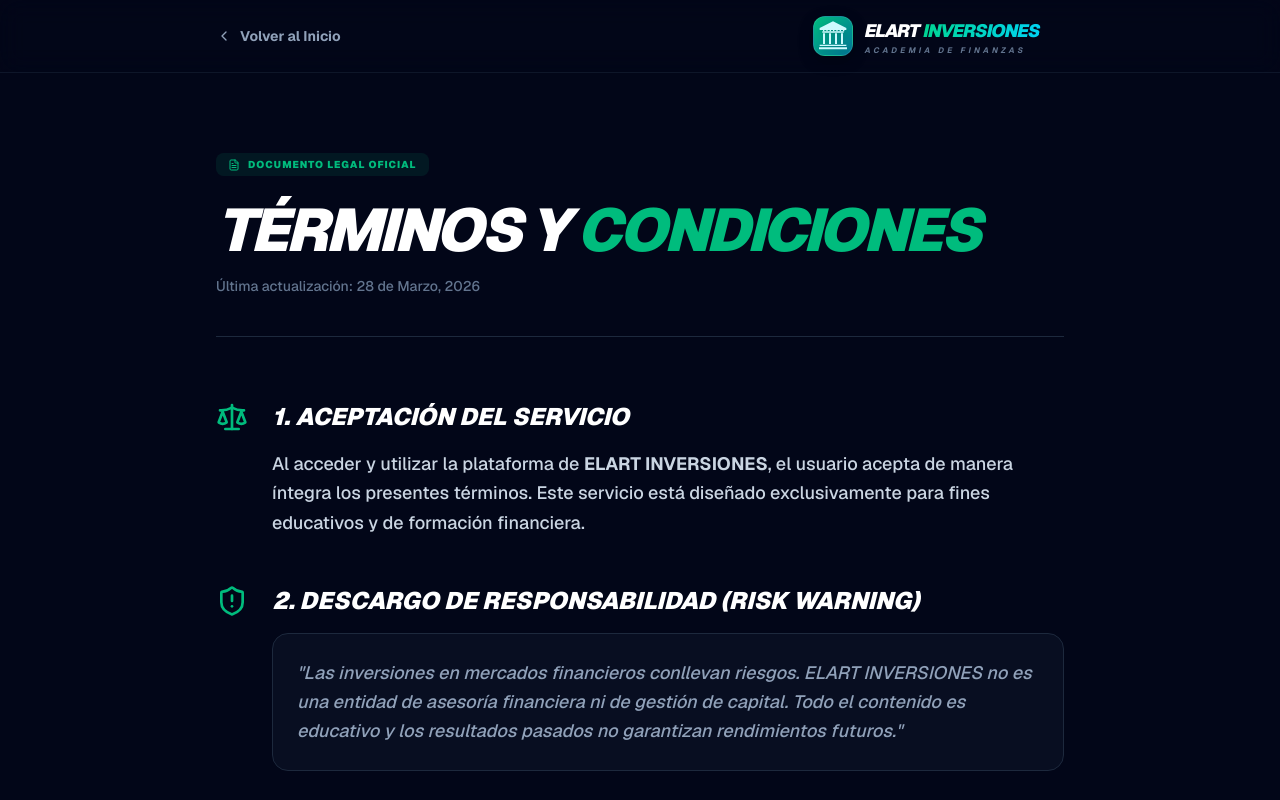
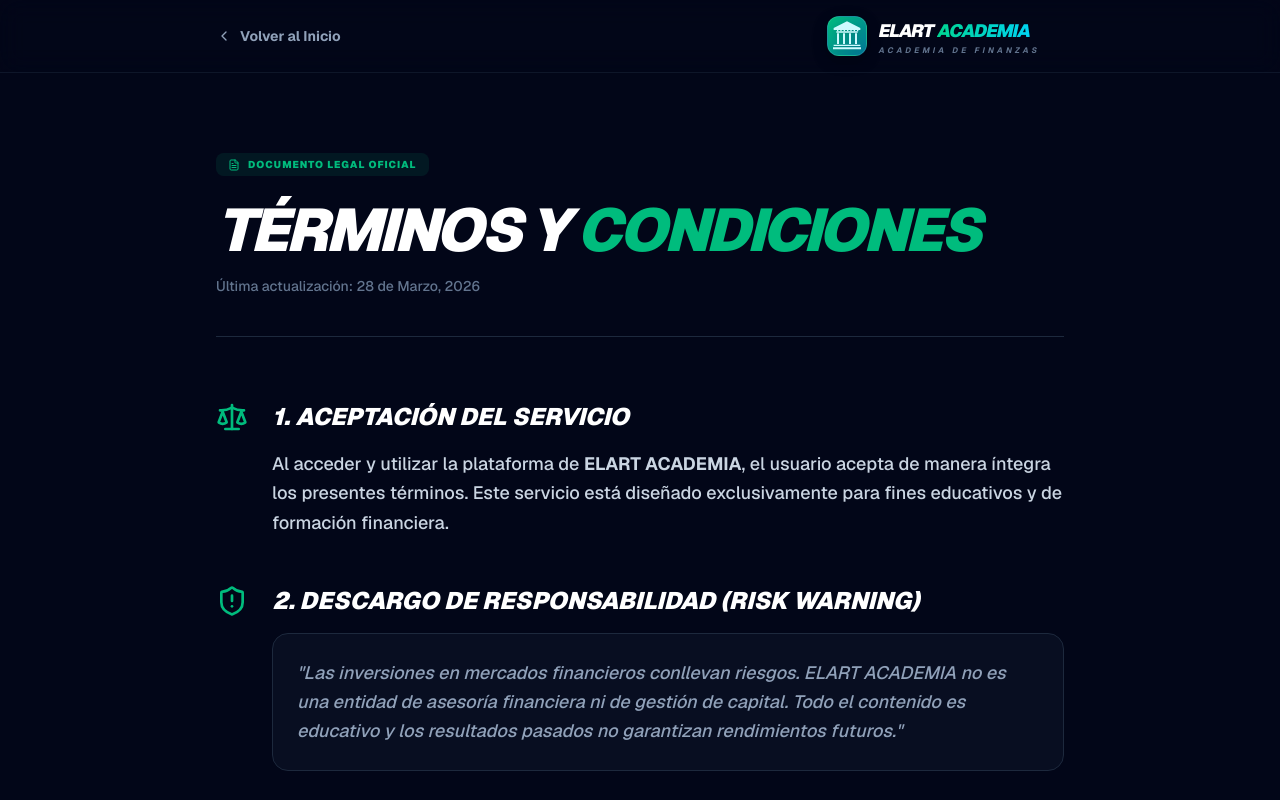
Before and after one commit to robles640/academia-inversiones, a Next.js app: page /terminos in a window 1280 px wide. Shown: the top 800 px of the page. Built offline with nearby package versions, Linux system fonts and the light colour scheme.

Commit message:
Actualizacion dashboard elart academia

```diff
--- a/app/dashboard/page.tsx
+++ b/app/dashboard/page.tsx
@@ -281,7 +281,7 @@
       {/* NAVBAR */}
       <nav className="w-full bg-slate-900 border-b border-slate-800 px-6 py-3 flex justify-between items-center sticky top-0 z-50 shadow-lg">
 
-        {/* Logo ElartInversiones */}
+        {/* Logo ElartAcademia */}
         <Link href="/" className="flex items-center group cursor-pointer transition-all duration-300 hover:opacity-95 active:scale-95 shrink-0 overflow-visible">
           <div className="flex items-center justify-center w-12 h-12 rounded-2xl bg-gradient-to-br from-emerald-500 to-cyan-700 shadow-[0_5px_25px_rgba(0,0,0,0.5)] group-hover:shadow-emerald-500/50 transition-all duration-500 mr-3 border-2 border-white/10 relative overflow-hidden shrink-0">
             <div className="absolute inset-0 bg-gradient-to-r from-transparent via-cyan-100/10 to-transparent -translate-x-full group-hover:translate-x-full transition-transform duration-1000 ease-in-out"></div>
@@ -295,7 +295,7 @@
           <div className="flex flex-col leading-tight overflow-visible pr-8">
             <div className="flex items-end gap-1.5 transform -skew-x-12 origin-left overflow-visible">
               <span className="text-2xl font-black tracking-tighter text-white uppercase whitespace-nowrap">Elart</span>
-              <span className="text-2xl font-black tracking-tighter uppercase text-transparent bg-clip-text bg-gradient-to-r from-emerald-400 to-cyan-400 group-hover:from-emerald-300 group-hover:to-cyan-300 transition-colors duration-300 whitespace-nowrap">Inversiones</span>
+              <span className="text-2xl font-black tracking-tighter uppercase text-transparent bg-clip-text bg-gradient-to-r from-emerald-400 to-cyan-400 group-hover:from-emerald-300 group-hover:to-cyan-300 transition-colors duration-300 whitespace-nowrap">Academia</span>
             </div>
             <span className="text-[10px] uppercase tracking-[0.4em] font-bold text-slate-500 group-hover:text-emerald-400 transition-colors duration-300 whitespace-nowrap transform -skew-x-12 origin-left">Academia de Finanzas</span>
           </div>
@@ -347,7 +347,7 @@
 
             {/* 🟢 TARJETA DE SOPORTE WHATSAPP (Versión Slim) */}
             <a
-              href="https://wa.me/59164077551?text=Hola,%20Necesito%20Soporte."
+              href="https://wa.me/59174173222?text=Hola,%20Necesito%20Soporte."
               target="_blank"
               rel="noopener noreferrer"
               className="flex items-center justify-between w-full bg-[#25D366]/10 hover:bg-[#25D366]/20 border border-[#25D366]/30 rounded-lg py-2 px-3 transition-all duration-300 group cursor-pointer shadow-sm hover:shadow-[0_5px_15px_-5px_rgba(37,211,102,0.3)]"
@@ -365,7 +365,7 @@
                     Soporte
                   </span>
                   <span className="text-xs font-mono font-medium text-slate-300 group-hover:text-white transition-colors">
-                    +591 64077551
+                    +591 74173222
                   </span>
                 </div>
               </div>
--- a/app/login/page.tsx
+++ b/app/login/page.tsx
@@ -51,7 +51,7 @@
       {/* 3. Contenedor Principal del Login */}
       <div className="w-full max-w-md bg-slate-900/80 backdrop-blur-xl p-10 rounded-[2rem] border border-white/10 shadow-[0_20px_60px_-15px_rgba(0,0,0,0.5)] relative z-10">
 
-        {/* 4. Cabecera con Logo Oficial Elart Inversiones */}
+        {/* 4. Cabecera con Logo Oficial Elart Academia */}
         <div className="flex flex-col items-center text-center mb-10">
           <div className="flex items-center justify-center w-14 h-14 rounded-2xl bg-gradient-to-br from-emerald-500 to-cyan-700 shadow-[0_5px_20px_rgba(16,185,129,0.3)] mb-6 border-2 border-white/10 shrink-0">
             <svg className="w-8 h-8 text-cyan-100 drop-shadow-md" fill="currentColor" viewBox="0 0 24 24">
@@ -65,7 +65,7 @@
           <div className="flex flex-col leading-tight overflow-visible">
             <div className="flex items-end justify-center gap-1 transform -skew-x-12 origin-center overflow-visible">
               <span className="text-2xl font-black tracking-tighter text-white uppercase whitespace-nowrap">Elart</span>
-              <span className="text-2xl font-black tracking-tighter uppercase text-transparent bg-clip-text bg-gradient-to-r from-emerald-400 to-cyan-400 whitespace-nowrap">Inversiones</span>
+              <span className="text-2xl font-black tracking-tighter uppercase text-transparent bg-clip-text bg-gradient-to-r from-emerald-400 to-cyan-400 whitespace-nowrap">Academia</span>
             </div>
             <span className="text-[10px] uppercase tracking-[0.4em] font-bold text-slate-500 transform -skew-x-12 origin-center mt-1">Portal Matriculados</span>
           </div>
@@ -142,7 +142,7 @@
         {/* Enlace para soporte 100% funcional vía WhatsApp */}
         <div className="mt-8 text-center">
             <a
-              href="https://wa.me/59164077551?text=Hola,%20tengo%20problemas%20para%20acceder%20a%20mi%20portal%20de%20alumno%20en%20Elart%20Inversiones."
+              href="https://wa.me/59164077551?text=Hola,%20tengo%20problemas%20para%20acceder%20a%20mi%20portal%20de%20alumno%20en%20Elart%20Academia."
               target="_blank"
               rel="noopener noreferrer"
               className="inline-flex items-center justify-center gap-2 text-slate-500 text-xs font-bold hover:text-emerald-400 transition-colors uppercase tracking-widest group"
--- a/app/page.tsx
+++ b/app/page.tsx
@@ -43,7 +43,7 @@
   },
   {
     question: "¿Recibiré actualizaciones sobre nuevas estrategias?",
-    answer: "El mundo financiero evoluciona. Como alumno de ELART INVERSIONES, tendrás acceso a las actualizaciones del programa para que tu operativa nunca quede obsoleta frente a los cambios de la economía global."
+    answer: "El mundo financiero evoluciona. Como alumno de ELART ACADEMIA, tendrás acceso a las actualizaciones del programa para que tu operativa nunca quede obsoleta frente a los cambios de la economía global."
   }
 ];
 
@@ -61,7 +61,7 @@
       <nav className="fixed top-0 w-full z-50 backdrop-blur-md bg-slate-950/70 border-b border-slate-800/50">
         <div className="flex items-center justify-between p-4 max-w-7xl mx-auto">
 
-          {/* LOGO INSTITUCIONAL ELARTINVERSIONES */}
+          {/* LOGO INSTITUCIONAL ELARTACADEMIA */}
           <Link href="/" className="flex items-center group cursor-pointer transition-all duration-300 shrink-0 overflow-visible">
             <div className="flex items-center justify-center w-11 h-11 rounded-2xl bg-gradient-to-br from-emerald-500 to-cyan-700 shadow-[0_5px_20px_rgba(16,185,129,0.3)] group-hover:shadow-emerald-500/50 transition-all duration-500 mr-3 border-2 border-white/10 relative overflow-hidden shrink-0">
               <div className="absolute inset-0 bg-gradient-to-r from-transparent via-white/20 to-transparent -translate-x-full group-hover:translate-x-full transition-transform duration-1000"></div>
@@ -75,7 +75,7 @@
             <div className="flex flex-col leading-tight overflow-visible pr-6">
               <div className="flex items-end gap-1 transform -skew-x-12 origin-left overflow-visible">
                 <span className="text-xl font-black tracking-tighter text-white uppercase whitespace-nowrap">Elart</span>
-                <span className="text-xl font-black tracking-tighter uppercase text-transparent bg-clip-text bg-gradient-to-r from-emerald-400 to-cyan-400 group-hover:from-emerald-300 group-hover:to-cyan-300 transition-colors whitespace-nowrap">Inversiones</span>
+                <span className="text-xl font-black tracking-tighter uppercase text-transparent bg-clip-text bg-gradient-to-r from-emerald-400 to-cyan-400 group-hover:from-emerald-300 group-hover:to-cyan-300 transition-colors whitespace-nowrap">Academia</span>
               </div>
               <span className="text-[9px] uppercase tracking-[0.4em] font-bold text-slate-500 group-hover:text-emerald-400 transition-colors transform -skew-x-12 origin-left">Academia de Finanzas</span>
             </div>
@@ -99,7 +99,7 @@
             <span className="relative flex items-center gap-2">
               <Lock className="w-3.5 h-3.5 text-emerald-400 group-hover:scale-110 group-hover:text-cyan-400 transition-all" />
 
-              {/* 🟢 NUEVO TEXTO GRADIENTE TIPO "INVERSIONES" */}
+              {/* 🟢 NUEVO TEXTO GRADIENTE TIPO "ACADEMIA" */}
               <span className="text-transparent bg-clip-text bg-gradient-to-r from-emerald-400 to-cyan-400 drop-shadow-[0_2px_8px_rgba(16,185,129,0.3)] whitespace-nowrap">
                 Iniciar Sesión
               </span>
@@ -302,7 +302,7 @@
               </div>
               <div className="flex flex-col leading-none overflow-visible">
                 <span className="text-xl font-black italic text-white uppercase tracking-tighter transform -skew-x-12 origin-left whitespace-nowrap">
-                  ELART <span className="text-emerald-500">INVERSIONES</span>
+                  ELART <span className="text-emerald-500">ACADEMIA</span>
                 </span>
               </div>
             </div>
@@ -361,7 +361,7 @@
         {/* Copyright y Links Legales con Funcionalidad */}
         <div className="pt-8 border-t border-slate-800 flex flex-col md:flex-row justify-between items-center gap-6">
           <p className="text-xs text-slate-500 order-last md:order-first italic">
-            © 2026 ELART INVERSIONES. Todos los derechos reservados.
+            © 2026 ELART ACADEMIA. Todos los derechos reservados.
           </p>
           <div className="flex gap-8 text-xs font-bold uppercase tracking-widest">
             <Link href="/terminos" className="text-slate-600 hover:text-emerald-400 transition-colors">Términos y Condiciones</Link>
--- a/app/privacidad/page.tsx
+++ b/app/privacidad/page.tsx
@@ -18,7 +18,7 @@
             Volver al Inicio
           </Link>
 
-          {/* LOGO ELART INVERSIONES - VERSIÓN OFICIAL */}
+          {/* LOGO ELART ACADEMIA - VERSIÓN OFICIAL */}
           <Link href="/" className="flex items-center group cursor-pointer transition-all duration-300 shrink-0 overflow-visible">
             {/* Isotipo: El Templo del Capital */}
             <div className="flex items-center justify-center w-10 h-10 rounded-xl bg-gradient-to-br from-emerald-500 to-cyan-700 shadow-[0_5px_15px_rgba(0,0,0,0.3)] group-hover:shadow-emerald-500/50 transition-all duration-500 mr-3 border border-white/10 relative overflow-hidden shrink-0">
@@ -38,7 +38,7 @@
                   Elart
                 </span>
                 <span className="text-lg font-black tracking-tighter uppercase text-transparent bg-clip-text bg-gradient-to-r from-emerald-400 to-cyan-400 group-hover:from-emerald-300 group-hover:to-cyan-300 transition-colors whitespace-nowrap">
-                  Inversiones
+                  Academia
                 </span>
               </div>
               <span className="text-[8px] uppercase tracking-[0.4em] font-bold text-slate-500 transform -skew-x-12 origin-left whitespace-nowrap">
@@ -60,7 +60,7 @@
           <h1 className="text-4xl md:text-6xl font-black text-white italic uppercase tracking-tighter mb-4">
             Política de <span className="text-cyan-500">Privacidad</span>
           </h1>
-          <p className="text-slate-500 text-sm font-medium">Vigente para la Academia Elart Inversiones • 2026</p>
+          <p className="text-slate-500 text-sm font-medium">Vigente para la Academia Elart Academia • 2026</p>
         </header>
 
         <section className="space-y-12 text-lg leading-relaxed font-medium">
@@ -70,7 +70,7 @@
             <div>
               <h2 className="text-2xl font-black text-white uppercase italic mb-4">1. Recolección de Información</h2>
               <p>
-                En <strong>ELART INVERSIONES</strong>, solo recolectamos los datos estrictamente necesarios para tu formación: nombre, correo electrónico y registros de progreso en el curso. No solicitamos ni almacenamos datos de tus cuentas bancarias o brokers externos.
+                En <strong>ELART ACADEMIA</strong>, solo recolectamos los datos estrictamente necesarios para tu formación: nombre, correo electrónico y registros de progreso en el curso. No solicitamos ni almacenamos datos de tus cuentas bancarias o brokers externos.
               </p>
             </div>
           </div>
--- a/app/terminos/page.tsx
+++ b/app/terminos/page.tsx
@@ -18,7 +18,7 @@
             Volver al Inicio
           </Link>
 
-          {/* LOGO ELART INVERSIONES - VERSIÓN OFICIAL */}
+          {/* LOGO ELART ACADEMIA - VERSIÓN OFICIAL */}
           <Link href="/" className="flex items-center group cursor-pointer transition-all duration-300 shrink-0 overflow-visible">
             {/* Isotipo: El Templo del Capital */}
             <div className="flex items-center justify-center w-10 h-10 rounded-xl bg-gradient-to-br from-emerald-500 to-cyan-700 shadow-[0_5px_15px_rgba(0,0,0,0.3)] group-hover:shadow-emerald-500/50 transition-all duration-500 mr-3 border border-white/10 relative overflow-hidden shrink-0">
@@ -38,7 +38,7 @@
                   Elart
                 </span>
                 <span className="text-lg font-black tracking-tighter uppercase text-transparent bg-clip-text bg-gradient-to-r from-emerald-400 to-cyan-400 group-hover:from-emerald-300 group-hover:to-cyan-300 transition-colors whitespace-nowrap">
-                  Inversiones
+                  Academia
                 </span>
               </div>
               <span className="text-[8px] uppercase tracking-[0.4em] font-bold text-slate-500 transform -skew-x-12 origin-left whitespace-nowrap">
@@ -70,7 +70,7 @@
             <div>
               <h2 className="text-2xl font-black text-white uppercase italic mb-4">1. Aceptación del Servicio</h2>
               <p>
-                Al acceder y utilizar la plataforma de <strong>ELART INVERSIONES</strong>, el usuario acepta de manera íntegra los presentes términos. Este servicio está diseñado exclusivamente para fines educativos y de formación financiera.
+                Al acceder y utilizar la plataforma de <strong>ELART ACADEMIA</strong>, el usuario acepta de manera íntegra los presentes términos. Este servicio está diseñado exclusivamente para fines educativos y de formación financiera.
               </p>
             </div>
           </div>
@@ -80,7 +80,7 @@
             <div>
               <h2 className="text-2xl font-black text-white uppercase italic mb-4">2. Descargo de Responsabilidad (Risk Warning)</h2>
               <p className="bg-slate-900/50 p-6 rounded-2xl border border-slate-800 italic text-slate-400">
-                "Las inversiones en mercados financieros conllevan riesgos. ELART INVERSIONES no es una entidad de asesoría financiera ni de gestión de capital. Todo el contenido es educativo y los resultados pasados no garantizan rendimientos futuros."
+                "Las inversiones en mercados financieros conllevan riesgos. ELART ACADEMIA no es una entidad de asesoría financiera ni de gestión de capital. Todo el contenido es educativo y los resultados pasados no garantizan rendimientos futuros."
               </p>
             </div>
           </div>
@@ -100,7 +100,7 @@
             <div>
               <h2 className="text-2xl font-black text-white uppercase italic mb-4">4. Uso de la Cuenta</h2>
               <p>
-                El acceso es personal e intransferible. El sistema de monitoreo de ELART INVERSIONES detecta accesos simultáneos desde distintas ubicaciones. El uso compartido de una cuenta resultará en la suspensión inmediata del servicio sin derecho a reembolso.
+                El acceso es personal e intransferible. El sistema de monitoreo de ELART ACADEMIA detecta accesos simultáneos desde distintas ubicaciones. El uso compartido de una cuenta resultará en la suspensión inmediata del servicio sin derecho a reembolso.
               </p>
             </div>
           </div>
```
Also changed, not shown: 1 other file (tests, documents, lock files or other folders).
